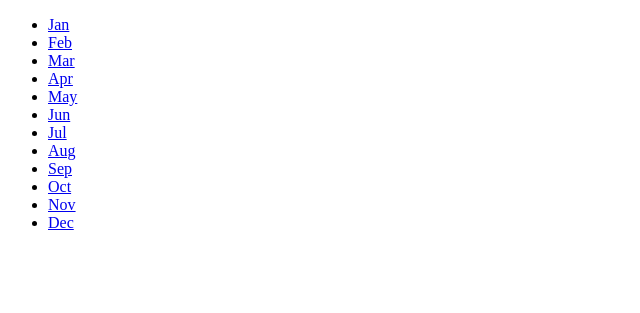
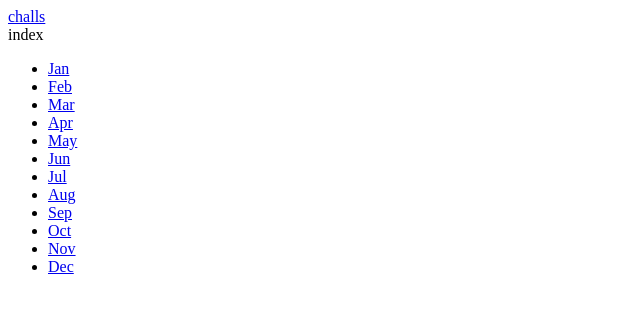
Before and after one commit to fffarzan/pychall, a Django app: page /chall/ in a window 1280 px wide. Shown: the top 313 px of the page, without its empty margins (0-640 px from the left). Run offline with Django 5.2, Linux system fonts and the light colour scheme.

Commit message:
add partial template

```diff
--- a/challenges/templates/challenges/challenge.html
+++ b/challenges/templates/challenges/challenge.html
@@ -5,6 +5,8 @@
 {% endblock %}
 
 {% block content %}
+  	{% include 'challenges/includes/header.html' with active_page='challenge' %}
+
 	<h1>Overal Weather of {{ month|title }}:</h1>
 	{% if text is not None %}
 		<h2>{{ text }}</h2>
--- /dev/null
+++ b/challenges/templates/challenges/includes/header.html
@@ -0,0 +1,6 @@
+<header>
+    <nav>
+        <a href="{% url 'index' %}">challs</a>
+    </nav>
+    {{ active_page }}
+</header>
--- a/challenges/templates/challenges/index.html
+++ b/challenges/templates/challenges/index.html
@@ -5,6 +5,8 @@
 {% endblock %}
 
 {% block content %}
+  	{% include 'challenges/includes/header.html' with active_page='index' %}
+
 	<ul>
 		{% for m in months %}
 		<li><a href="{% url 'month-chall' m %}">{{ m|title }}</a></li>
--- a/challenges/urls.py
+++ b/challenges/urls.py
@@ -2,7 +2,7 @@ from django.urls import path
 from . import views
 
 urlpatterns = [
-    path('', views.index),
+    path('', views.index, name='index'),
     path('<int:month>', views.monthly_challenge_by_number), # order matters
     path('<str:month>', views.monthly_challenge, name='month-chall'),
 ]
```
Also changed, not shown: templates/base.html (indentation only). Lines whose indentation alone changed are shown as unchanged.
